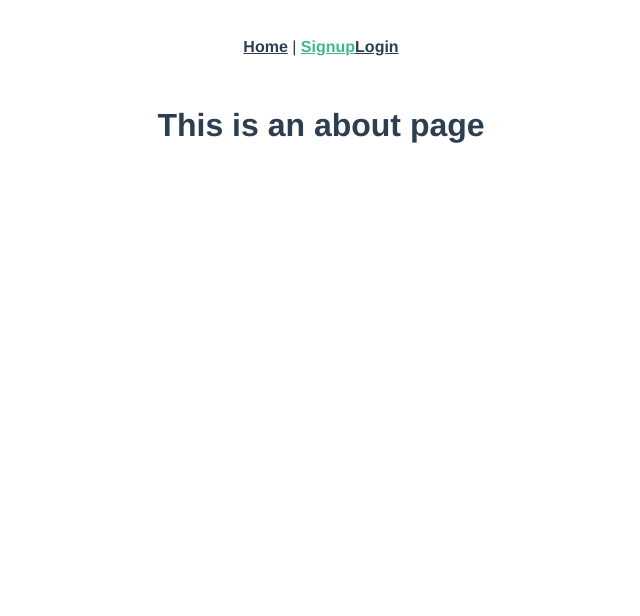
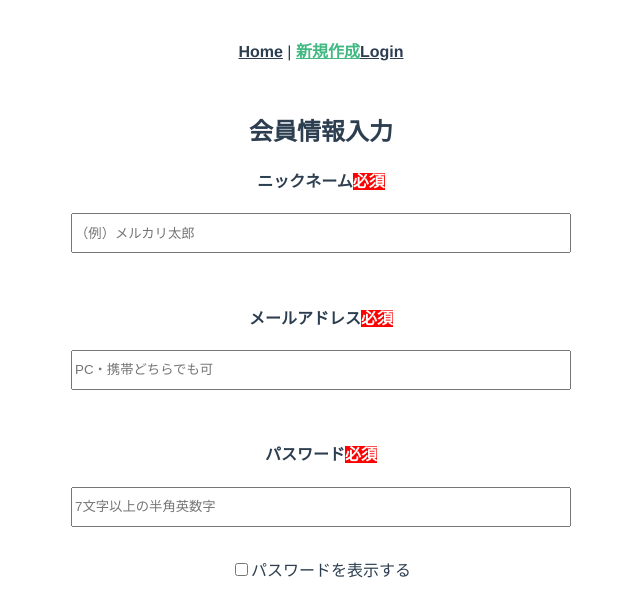
Before and after one commit to inagaki-akihiro/project-gradibus, a Vue app: page /signup in a window 1280 px wide. Shown: the top 616 px of the page, without its empty margins (319-959 px from the left). Built offline with nearby package versions, Linux system fonts and the light colour scheme.

Commit message:
create ui about login and signup

```diff
--- a/src/App.vue
+++ b/src/App.vue
@@ -2,7 +2,7 @@
   <div id="app">
     <div id="nav">
       <router-link to="/">Home</router-link> |
-      <router-link to="/signup">Signup</router-link>
+      <router-link to="/signup">新規作成</router-link>
       <router-link to="/login">Login</router-link>
     </div>
     <router-view/>
--- a/src/views/Login.vue
+++ b/src/views/Login.vue
@@ -1,14 +1,18 @@
 <template>
   <div class="login">
-    <router-link to="/signup">Signup</router-link>
-    <p>アカウントをお持ちでない方はこちら</p>
+      <p>アカウントをお持ちでない方はこちら</p>
+    <router-link to="/signup"><button class="signupButton">新規作成</button></router-link>
+
 <!-- ここにvue-routerで新規作成ページを繋ぐ -->
     <div>
     <router-view/>
      </div>
-   <input v-model = "mailValue" placeholder = "メールアドレス">
-   <input v-model = "passwordValue" placeholder = "パスワード">
-   <button @click="click">ログイン</button>
+
+   <input  class="loginInput" v-model = "mailValue" placeholder = "メールアドレス">
+   <br>
+   <input  class="loginInput" v-model = "passwordValue" placeholder = "パスワード">
+   <br>
+   <button class="loginButton" @click="click">ログイン</button>
   </div>
 </template>
 
@@ -30,5 +34,23 @@ export default {
 </script>
 
 <style>
+.signupButton {
+    margin-bottom:50px;
+     width:500px;
+    height:40px;
+}
+
+.loginButton{
+    width:500px;
+    height:40px;
+}
+
+.loginInput{
+    box-sizing: border-box;
+    width:500px;
+    height:40px;
+    margin-bottom:30px;
+}
+
 
 </style>
--- a/src/views/Signup.vue
+++ b/src/views/Signup.vue
@@ -1,5 +1,36 @@
 <template>
   <div class="signup">
-    <h1>This is an about page</h1>
+   <h2>会員情報入力</h2>
+
+   <h4>ニックネーム<span class="mustSpan">必須</span></h4>
+
+   <input class="loginInput" v-model="nameInput" placeholder="（例）メルカリ太郎">
+
+   <h4>メールアドレス<span class="mustSpan">必須</span></h4>
+   <input class="loginInput" v-model="mailInput" placeholder="PC・携帯どちらでも可">
+
+   <h4>パスワード<span class="mustSpan">必須</span></h4>
+   <input class="loginInput" v-model="passwordInput" placeholder="7文字以上の半角英数字">
+  <br>
+  <input class="checkbox" type="checkbox">
+  <span>パスワードを表示する</span>
   </div>
 </template>
+
+<script>
+export default {
+
+}
+</script>
+
+<style>
+
+.mustSpan{
+  color:white;
+  background-color:red;
+}
+.checkbox{
+  width:initial;
+  height:initial;
+}
+</style>
```
